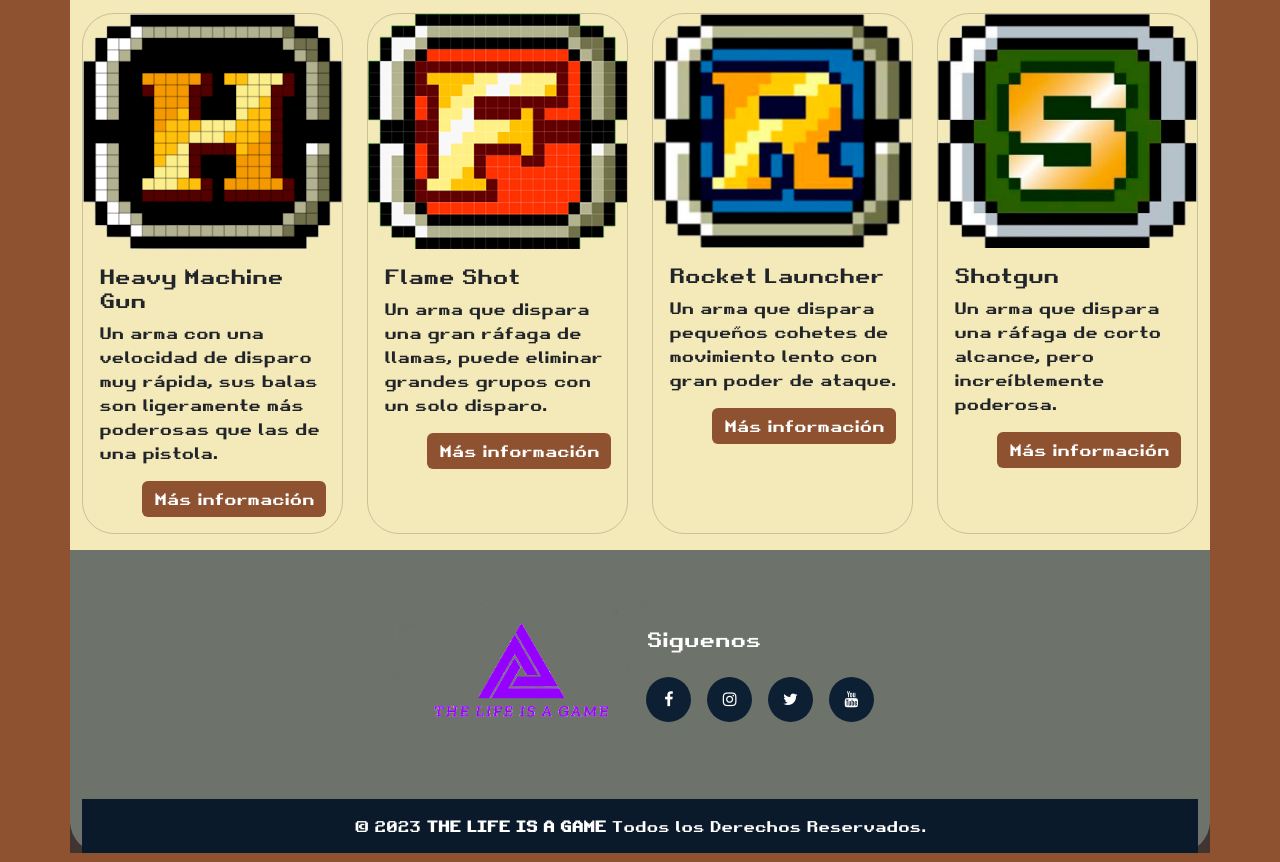
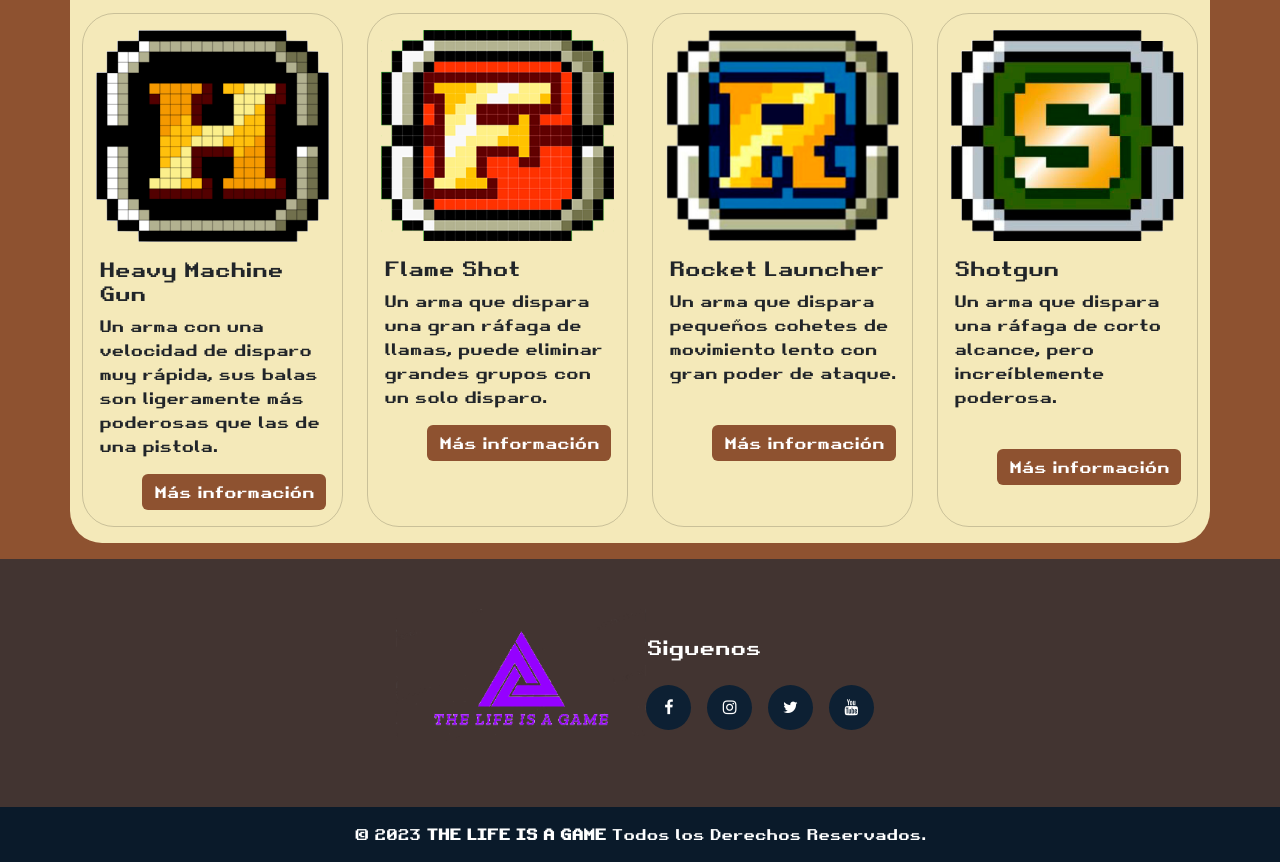
Before and after one commit to RodrigoGamert/proyecto-122, a plain HTML site: page Metal Slug/content/armas.html in a window 1280 px wide. Shown: the part 193-1055 px from the top of the page. Drawn offline with Linux system fonts and the light colour scheme; a script that the page names is missing.

Commit message:
Proyecto 122

```diff
--- a/Metal Slug/CSS/footer.css
+++ b/Metal Slug/CSS/footer.css
@@ -1,4 +1,5 @@
 .pie-pagina{
+    width: 100%;
     background-color: #0d203394;
 }
 
--- a/Metal Slug/CSS/style_2.css
+++ b/Metal Slug/CSS/style_2.css
@@ -24,12 +24,16 @@ body{
     height: 100%;
 }
 
-.btn{
+.card img{
+    width: 90%;
+}
+
+.card-body .btn{
     background-color: #8E5230;
     border: #8E5230 ;
 }
 
-.btn:hover{
+.card-body .btn:hover{
     background-color: #b9764e;
 }
 
--- a/Metal Slug/content/armas.html
+++ b/Metal Slug/content/armas.html
@@ -31,10 +31,10 @@
             </div>
         </div>
 
-        <div class="row row-cols-1 row-cols-sm-2 row-cols-md-4">
+        <div class="row row-cols-1 row-cols-sm-2 row-cols-md-4 mb-3">
             <div class="col mb-3">
                 <div class="card mx-auto rounded-5">
-                    <img src="../media/Heavy_Machine_Gun.png" class="card-img-top" alt="...">
+                    <img src="../media/Heavy_Machine_Gun.png" class="card-img-top mx-auto d-block mt-3" alt="...">
                     <div class="card-body">
                         <h5 class="card-title">Heavy Machine Gun</h5>
                             <p class="card-text">
@@ -48,7 +48,7 @@
 
             <div class="col mb-3">
                 <div class="card mx-auto rounded-5">
-                    <img src="../media/Flame_Shot.png" class="card-img-top" alt="...">
+                    <img src="../media/Flame_Shot.png" class="card-img-top mx-auto d-block mt-3" alt="...">
                     <div class="card-body">
                         <h5 class="card-title">Flame Shot</h5>
                             <p class="card-text">
@@ -62,12 +62,12 @@
 
             <div class="col mb-3">
                 <div class="card mx-auto rounded-5">
-                    <img src="../media/Rocket_Launcher.png" class="card-img-top" alt="...">
+                    <img src="../media/Rocket_Launcher.png" class="card-img-top mx-auto d-block mt-3" alt="...">
                     <div class="card-body">
                         <h5 class="card-title">Rocket Launcher</h5>
                             <p class="card-text">
                                 Un arma que dispara pequeños cohetes de movimiento lento con gran poder de ataque.
-                            </p>
+                            </p><br>
                         <div class="text-end"><a href="#" class="btn btn-dark" data-bs-toggle="modal" data-bs-target="#RocketLauncherModal">Más información</a></div>
                     </div>
                   </div>
@@ -75,19 +75,19 @@
 
             <div class="col mb-3">
                 <div class="card mx-auto rounded-5">
-                    <img src="../media/Shotgun.png" class="card-img-top" alt="...">
+                    <img src="../media/Shotgun.png" class="card-img-top mx-auto d-block mt-3" alt="...">
                     <div class="card-body">
                         <h5 class="card-title">Shotgun</h5>
                             <p class="card-text">
                                 Un arma que dispara una ráfaga de corto alcance, pero increíblemente poderosa.
-                            </p>
+                            </p><br>
                         <div class="text-end"><a href="#" class="btn btn-dark" data-bs-toggle="modal" data-bs-target="#ShotgunModal">Más información</a></div>
                     </div>
                   </div>
             </div>
         </div>
-        <div class="row">
-            <div class="col pie-pagina">
+    </div>
+    <div class="pie-pagina">
             <div class="grupo-1">
                 <div class="box">
                     <figure>
@@ -108,8 +108,6 @@
             </div>
             <div class="grupo-2">
                 <small>&copy; 2023 <b>THE LIFE IS A GAME</b> Todos los Derechos Reservados.</small>
-                    </div>
-            </div>
             </div>
     </div>
 
```
Also changed, not shown: Metal Slug/content/consejos.html (+2 -6 lines), Metal Slug/content/historia.html (+3 -5 lines), Metal Slug/index.html (+2 -4 lines). Lines whose indentation alone changed are shown as unchanged.
